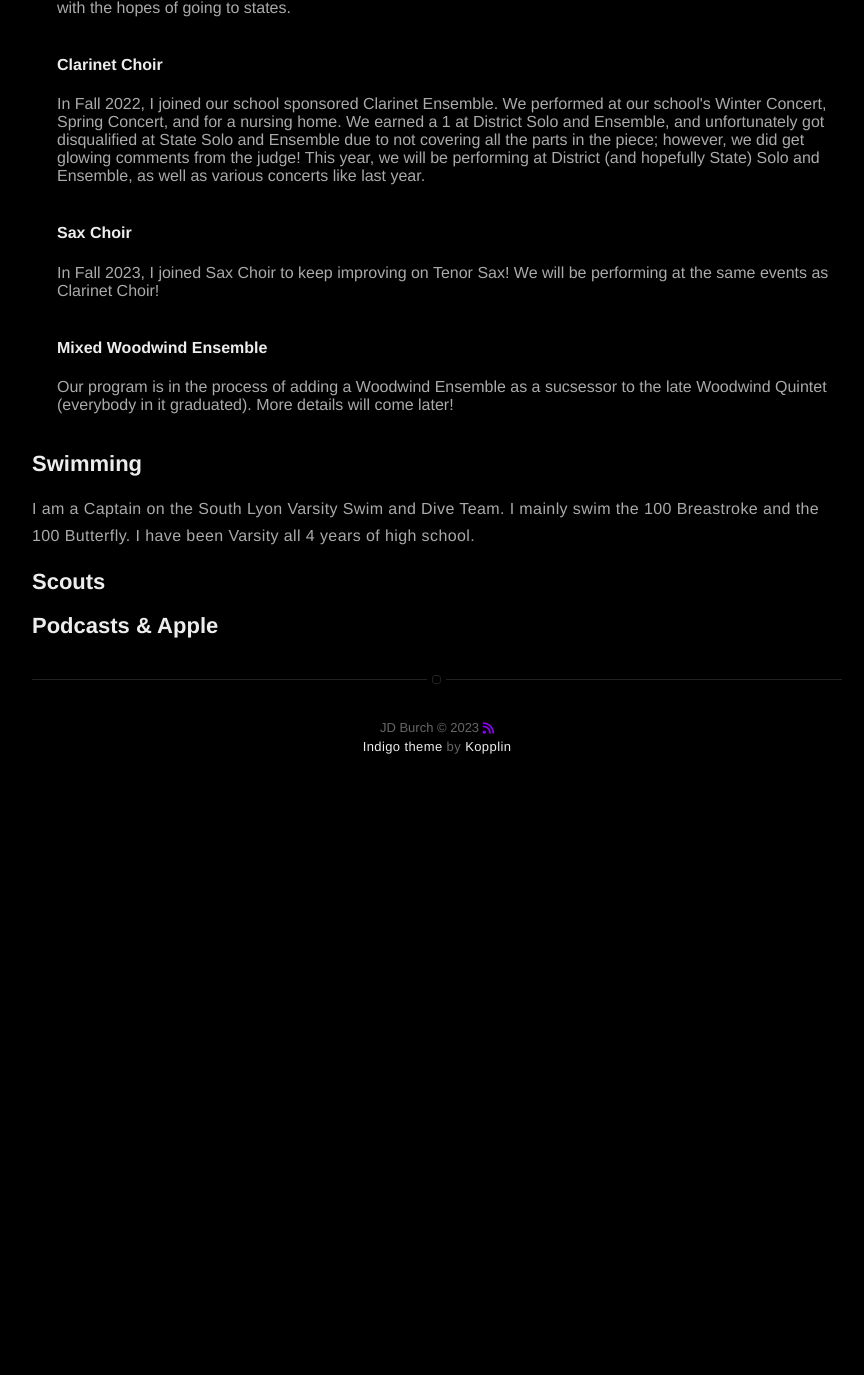
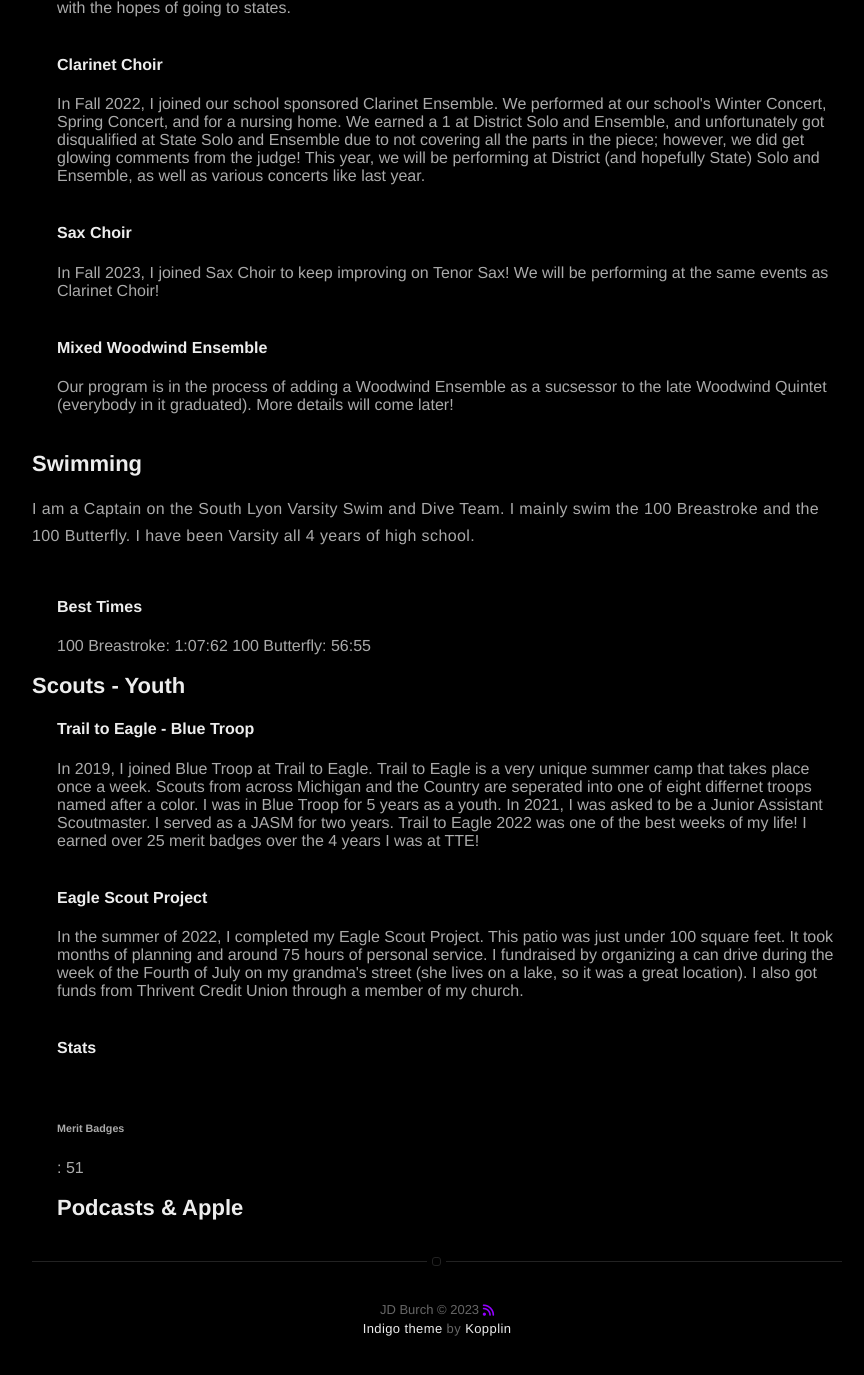
Before and after one commit to JDBurchHuzzah/jdburchhuzzah.github.io, a Jekyll site: the page built from about.md, in a window 1280 px wide and 1400 px high, scrolled down 1686 px. Shown: the top 1375 px of the window, without its empty margins (203-1067 px from the left). Built offline with Jekyll 4.4.1, drawn with Linux system fonts in a browser that asks for light colours; nearby versions of some CDN libraries; before the commit the page ends 2505 px from its top, so only the background shows below that.

Commit message:
Update about.md

```diff
--- a/about.md
+++ b/about.md
@@ -36,8 +36,17 @@
 </div>
 
 <h2>Swimming</h2>
-I am a Captain on the South Lyon Varsity Swim and Dive Team. I mainly swim the 100 Breastroke and the 100 Butterfly. I have been Varsity all 4 years of high school.
+I am a Captain on the South Lyon Varsity Swim and Dive Team. I mainly swim the 100 Breastroke and the 100 Butterfly. I have been Varsity all 4 years of high school.<br><br>
+<div style="margin-left: 25px;">
+  <h4>Best Times</h4>
+  100 Breastroke: 1:07:62
+  100 Butterfly: 56:55
+</div>
 
-<h2>Scouts</h2>
+<h2>Scouts - Youth</h2>
+<div style="margin-left: 25px;">
+  <h4>Trail to Eagle - Blue Troop</h4>In 2019, I joined Blue Troop at Trail to Eagle. Trail to Eagle is a very unique summer camp that takes place once a week. Scouts from across Michigan and the Country are seperated into one of eight differnet troops named after a color. I was in Blue Troop for 5 years as a youth. In 2021, I was asked to be a Junior Assistant Scoutmaster. I served as a JASM for two years. Trail to Eagle 2022 was one of the best weeks of my life! I earned over 25 merit badges over the 4 years I was at TTE!<br><br>
+  <h4>Eagle Scout Project</h4>In the summer of 2022, I completed my Eagle Scout Project. This patio was just under 100 square feet. It took months of planning and around 75 hours of personal service. I fundraised by organizing a can drive during the week of the Fourth of July on my grandma's street (she lives on a lake, so it was a great location). I also got funds from Thrivent Credit Union through a member of my church.<br><br>
+  <h4>Stats</h4><br><h6>Merit Badges</h6>: 51
 
 <h2>Podcasts & Apple</h2>
```
